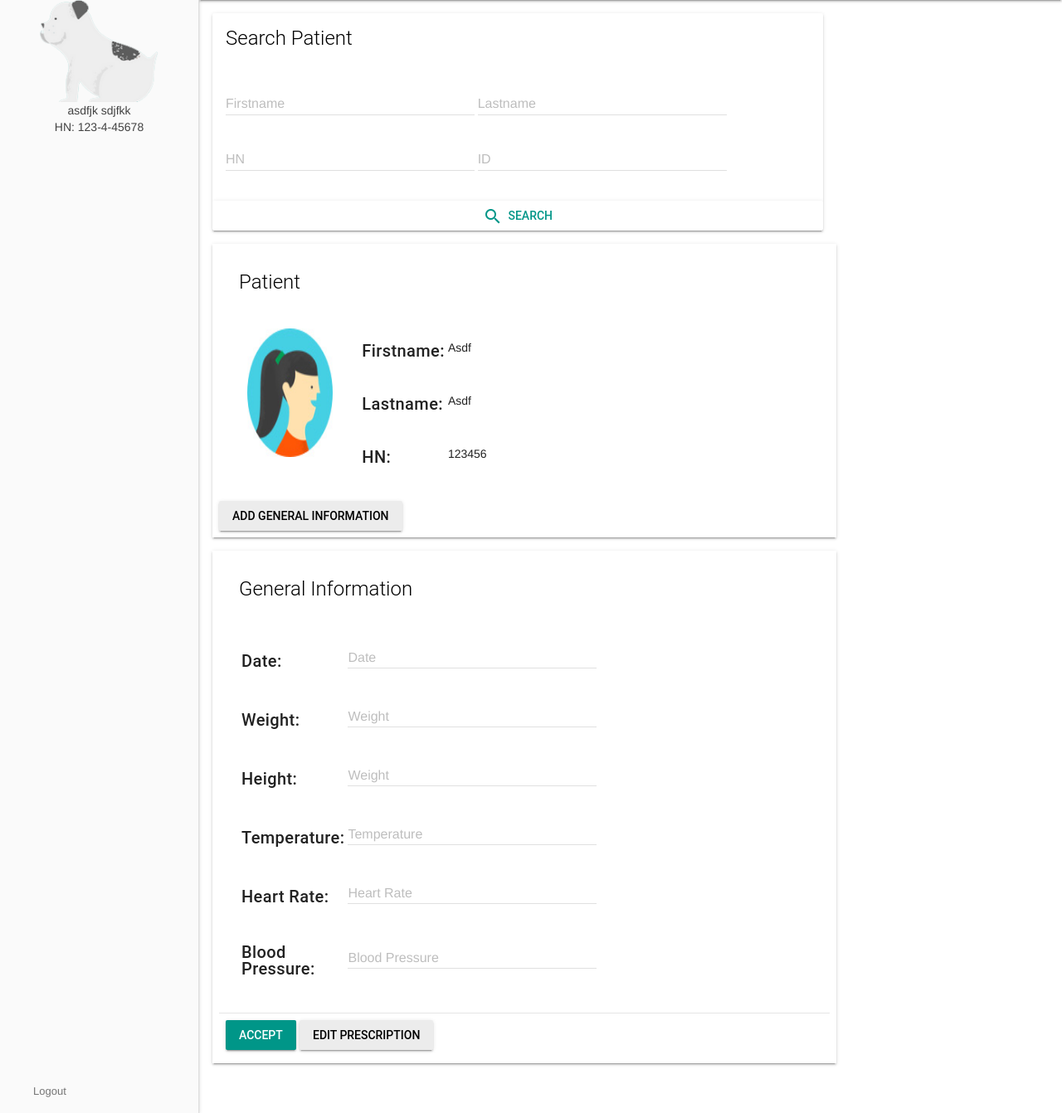
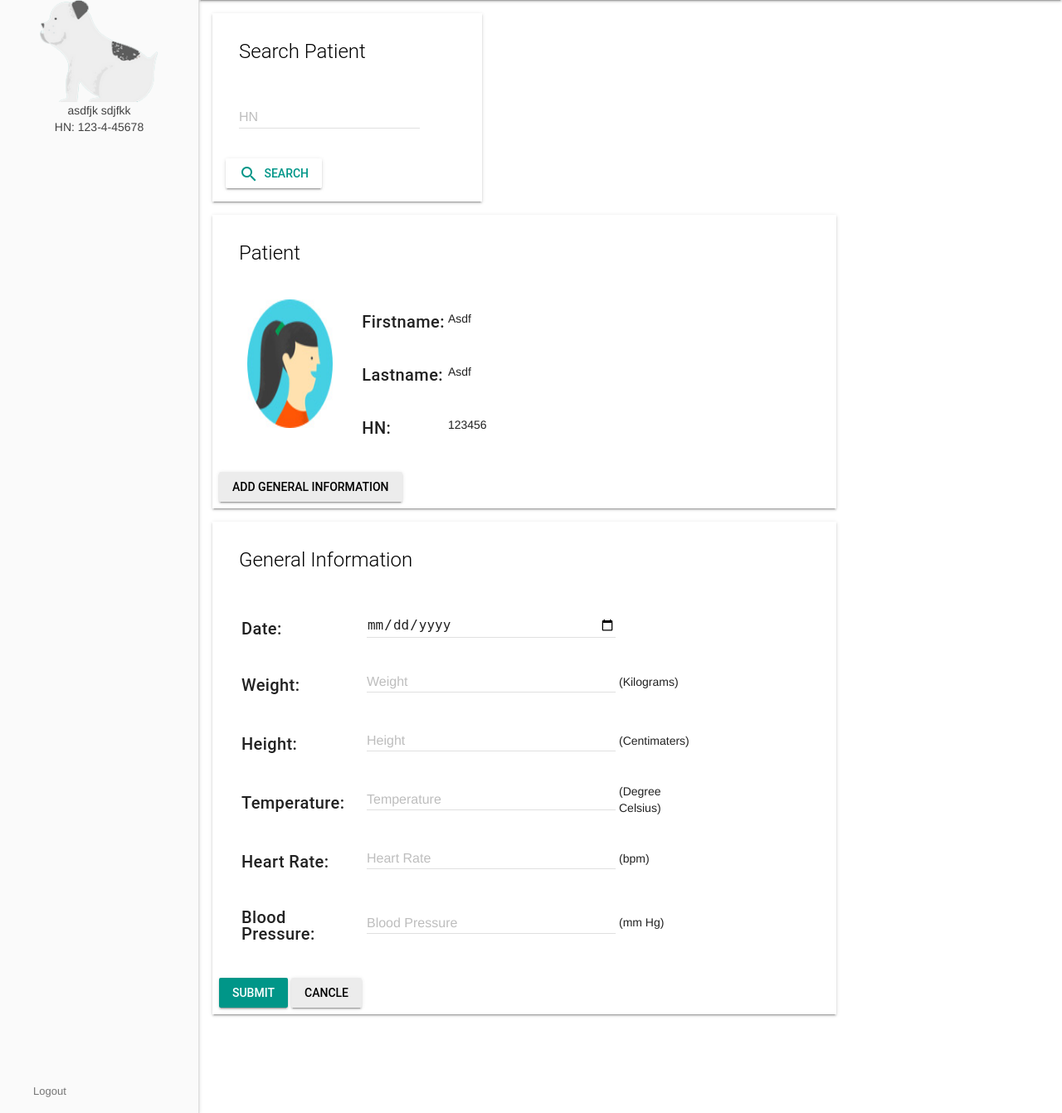
Before and after one commit to fonylew/hospital-opd, a PHP site: page /nurseIndex.php in a window 1280 px wide. Shown: the part 64-1406 px from the top of the page at 83% size. Run offline with PHP 8.4, Linux system fonts and the light colour scheme.

Commit message:
fix input and layout

```diff
--- a/nurseIndex.php
+++ b/nurseIndex.php
@@ -11,9 +11,12 @@ include_once "nav_nurse.php";
 <main class="mdl-layout__content">
   <div class="mdl-grid page-content">
 
-    <!-- Search Patient -->
+    <!-- Search Patient --><!--
     <div class="mdl-cell mdl-cell--9-col">
-      <div class="demo-card-wide mdl-card mdl-shadow--2dp mdl-cell--12-col">
+      <div class="demo-card-wide mdl-card mdl-shadow--2dp mdl-cell--12-col"> -->
+    <div class="mdl-color--white mdl-shadow--2dp mdl-cell mdl-cell--4-col mdl-grid">
+      <div class="section__text mdl-cell mdl-cell--10-col-desktop mdl-cell--6-col-tablet mdl-cell--3-col-phone">
+
 
         <div class="mdl-card__title">
           <h2 class="mdl-card__title-text">Search Patient</h2>
@@ -21,7 +24,7 @@ include_once "nav_nurse.php";
 
         <div class="mdl-card__supporting-text">
           <form action="#">
-            <div class="mdl-textfield mdl-js-textfield mdl-textfield--floating-label">
+            <!-- <div class="mdl-textfield mdl-js-textfield mdl-textfield--floating-label">
               <input class="mdl-textfield__input" type="text" id="firstname" maxlength="100"/>
               <label class="mdl-textfield__label" for="firstname">Firstname</label>
             </div>
@@ -29,17 +32,17 @@ include_once "nav_nurse.php";
             <div class="mdl-textfield mdl-js-textfield mdl-textfield--floating-label">
               <input class="mdl-textfield__input" type="text" id="lastname" maxlength="100"/>
               <label class="mdl-textfield__label" for="lastname">Lastname</label>
-            </div>
+            </div> -->
 
             <div class="mdl-textfield mdl-js-textfield mdl-textfield--floating-label">
               <input class="mdl-textfield__input" type="text" id="hn" maxlength="10"/>
               <label class="mdl-textfield__label" for="hn">HN</label>
             </div>
 
-            <div class="mdl-textfield mdl-js-textfield mdl-textfield--floating-label">
+          <!--   <div class="mdl-textfield mdl-js-textfield mdl-textfield--floating-label">
               <input class="mdl-textfield__input" type="text" id="identificationNumber" maxlength="20"/>
               <label class="mdl-textfield__label" for="identificationNumber">ID</label>
-            </div>
+            </div> -->
           </form>
         </div>
 
@@ -107,16 +110,16 @@ include_once "nav_nurse.php";
 
           <section class="section--footer mdl-color--white mdl-grid">
 
-            <div class="section__text mdl-cell mdl-cell--8-col-desktop mdl-cell--6-col-tablet mdl-cell--3-col-phone">
+            <div class="section__text mdl-cell mdl-cell--12-col-desktop mdl-cell--6-col-tablet mdl-cell--3-col-phone">
 
               <form action="#">
                 <table>
                   <tr>
                     <td><h5>Date: </h5></td>
                     <td>
-                      <div class="mdl-textfield mdl-js-textfield mdl-textfield--floating-label">
-                        <input class="mdl-textfield__input" type="text" id="sample3">
-                        <label class="mdl-textfield__label" for="sample3">Date</label>
+                      <div >
+                        <input class="mdl-textfield__input" type="date" id="date">
+                        <label class="mdl-textfield__label" for="date">Date</label>
                       </div>
                     </td>
                   </tr>
@@ -124,45 +127,60 @@ include_once "nav_nurse.php";
                     <td><h5>Weight: </h5></td>
                     <td>
                       <div class="mdl-textfield mdl-js-textfield mdl-textfield--floating-label">
-                        <input class="mdl-textfield__input" type="text" id="sample3">
-                        <label class="mdl-textfield__label" for="sample3">Weight</label>
+                        <input class="mdl-textfield__input" type="text" id="weight">
+                        <label class="mdl-textfield__label" for="weight">Weight</label>
                       </div>
+                    </td>
+                    <td>
+                      (Kilograms)
                     </td>
                   </tr>
                   <tr>
                     <td><h5>Height: </h5></td>
                     <td>
                       <div class="mdl-textfield mdl-js-textfield mdl-textfield--floating-label">
-                        <input class="mdl-textfield__input" type="text" id="sample3">
-                        <label class="mdl-textfield__label" for="sample3">Weight</label>
+                        <input class="mdl-textfield__input" type="text" id="height">
+                        <label class="mdl-textfield__label" for="height">Height</label>
                       </div>
+                    </td>
+                    <td>
+                      (Centimaters)
                     </td>
                   </tr>
                   <tr>
                     <td><h5>Temperature: </h5></td>
                     <td>
                       <div class="mdl-textfield mdl-js-textfield mdl-textfield--floating-label">
-                        <input class="mdl-textfield__input" type="text" id="sample3">
-                        <label class="mdl-textfield__label" for="sample3">Temperature</label>
+                        <input class="mdl-textfield__input" type="text" id="temperature">
+                        <label class="mdl-textfield__label" for="temperature">Temperature</label>
                       </div>
+                    </td>
+                    <td>
+                      (Degree Celsius)
                     </td>
                   </tr>
                   <tr>
                     <td><h5>Heart Rate: </h5></td>
                     <td>
                       <div class="mdl-textfield mdl-js-textfield mdl-textfield--floating-label">
-                        <input class="mdl-textfield__input" type="text" id="sample3">
-                        <label class="mdl-textfield__label" for="sample3">Heart Rate</label>
+                        <input class="mdl-textfield__input" type="text" id="heartrate">
+                        <label class="mdl-textfield__label" for="heartrate">Heart Rate</label>
                       </div>
+                    </td>
+                    <td>
+                      (bpm)
                     </td>
                   </tr>
                   <tr>
                     <td><h5>Blood Pressure: </h5></td>
                     <td>
                       <div class="mdl-textfield mdl-js-textfield mdl-textfield--floating-label">
-                        <input class="mdl-textfield__input" type="text" id="sample3">
-                        <label class="mdl-textfield__label" for="sample3">Blood Pressure</label>
+                        <input class="mdl-textfield__input" type="text" id="bloodpressure">
+                        <label class="mdl-textfield__label" for="bloodpressure">Blood Pressure</label>
                       </div>
+                    </td>
+                    <td>
+                      (mm Hg)
                     </td>
                   </tr>
                 </table>
@@ -173,12 +191,12 @@ include_once "nav_nurse.php";
 
         <!-- </div> -->
       </div>
-        <div class="mdl-card__actions mdl-card--border">
+        <div >
           <button class="mdl-button mdl-js-button mdl-button--raised mdl-button--colored mdl-js-ripple-effect">
-            Accept
+            Submit
           </button>
           <button class="mdl-button mdl-js-button mdl-button--raised mdl-js-ripple-effect">
-            Edit Prescription
+            Cancle
           </button>
         </div>
     </div>
```
Also changed, not shown: login_employee.php (+6 -5 lines).
